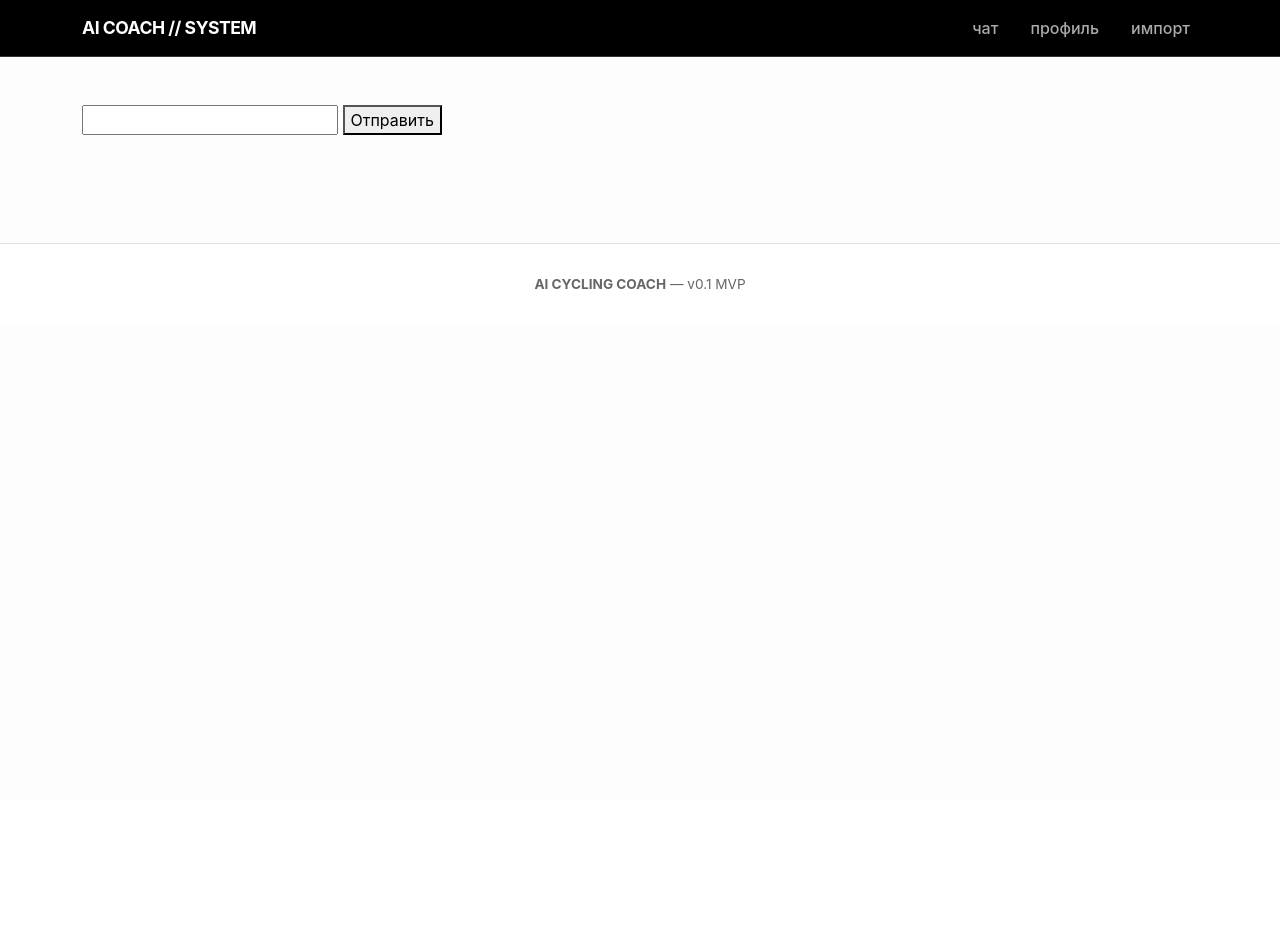
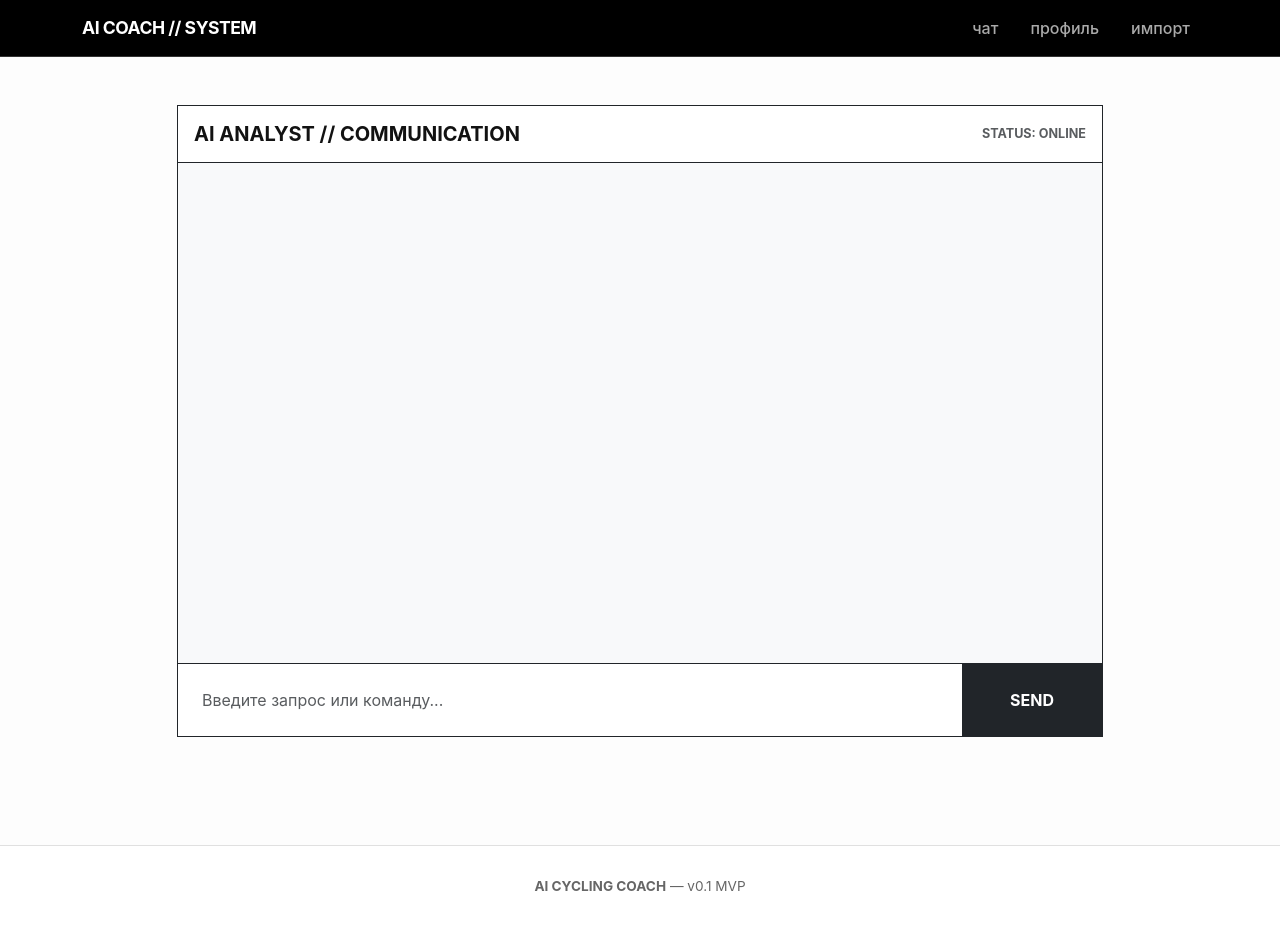
Before and after one commit to ripGoGa/mypet, a FastAPI app: template app/templates/coach.html in a window 1280 px wide. Before the commit the page ends 289 px from the top, so only its background shows below. Run offline with FastAPI, Linux system fonts and the light colour scheme; the template is opened without the code that fills it, so the values that code supplies are empty.

Commit message:
fix(chat): restore context injection and fix profile merging logic
- Logic: Update `ai_coach.py` to accept and merge separate `UserProfile` and `AthleteProfile` objects (handling None values).
- Main: Fix argument mismatch in `/coach/chat` endpoint; ensure `AthleteProfile` is fetched and passed to the service.
- Templates: Correct variable naming in `UserProfile.txt` to match database fields (fix `KeyError: 'current_FTP'`).
- Config: Ensure `Current_Content.txt` exists to prevent `FileNotFoundError` during prompt generation.

```diff
--- a/app/main.py
+++ b/app/main.py
@@ -236,25 +236,28 @@ async def get_advice(request: Request, session: Session = Depends(get_session),
 async def chat(request: Request, user_question: str = Form(...), session: Session = Depends(get_session),
                ollama_service=Depends(get_ollama_service)):
     # Получаем данные
-    profile = session.exec(select(UserProfile)).first()
-    if not profile:
+    user_profile = session.exec(select(UserProfile)).first()
+    if not user_profile:
         return RedirectResponse(url="/profile/create", status_code=303)
+    athlete_profile = session.exec(select(AthleteProfile).where(AthleteProfile.id == user_profile.id)).first()
+
     week_ago = datetime.now() - timedelta(days=7)
     workouts = session.exec(select(Workout).join(UploadedFile).where(UploadedFile.uploaded_at >= week_ago)).all()
     summary = ollama_service.format_workouts(workouts)
-    message_history = session.exec(select(ChatMessage).where(ChatMessage.user_id == profile.id).where(
-        ChatMessage.created_at >= week_ago))
-    prompt = await ollama_service.build_chat_messages(athlete=profile, user_message=user_question, summary=summary,
+    message_history = session.exec(select(ChatMessage).where(ChatMessage.user_id == user_profile.id).where(
+        ChatMessage.created_at >= week_ago)).all()
+    prompt = await ollama_service.build_chat_messages(user_profile=user_profile, athlete_profile=athlete_profile,
+                                                      user_message=user_question, summary=summary,
                                                       message_history=message_history)
 
     # Сохраняем вопрос пользователя
-    user_message = ChatMessage(user_id=profile.id, role='user', content=user_question)
+    user_message = ChatMessage(user_id=user_profile.id, role='user', content=user_question)
     session.add(user_message)
     session.commit()
     # Вызываем ИИ и передаем старую историю + новый вопрос
     answer = await ollama_service.chat(messages=prompt)
     # Сохраняем новый ответ в контекст
-    assistant_message = ChatMessage(user_id=profile.id, role='assistant', content=answer)
+    assistant_message = ChatMessage(user_id=user_profile.id, role='assistant', content=answer)
     session.add(assistant_message)
     session.commit()
 
--- a/app/prompts/User_Profile.txt
+++ b/app/prompts/User_Profile.txt
@@ -1,6 +1,6 @@
 ### USER PROFILE
 - Weight: {weight_kg} kg
-- Current FTP: {current_FTP} W
+- Current FTP: {current_ftp} W
 - Physical Limitations: {limitations}
 - Available Training Time: {weekly_hours} h/week
 - Equipment/Gear: {gear}
--- a/app/templates/coach.html
+++ b/app/templates/coach.html
@@ -1,30 +1,98 @@
 {% extends "base.html" %}
-{% block title %} Чат с тренером{% endblock %}
+
+{% block title %}Чат с системой{% endblock %}
+
 {% block content %}
-    {% for msg in message_history %}
+<div class="row justify-content-center">
+    <div class="col-lg-10">
 
-        {% if msg.role == 'user' %}
-            <div>Я: {{ msg.content }}</div>
-        {% else %}
-            <div>Тренер: {{ msg.content }}</div>
-        {% endif %}
+        <div class="card h-100 border-dark" style="min-height: 75vh;">
 
-    {% endfor %}
-    <form id="chat-form" action="/coach/chat" method="post">
-    <input type="text" name="user_question">
-    <button type="submit">Отправить</button></form>
-    <div id="loading_message" style="display:none;">
-        ⏳ Тренер анализирует данные, подождите... </div>
-        <script>
-         // 1. Находим нашу форму по ID
-const form = document.getElementById('chat-form');
+            <div class="card-header bg-white border-bottom border-dark d-flex justify-content-between align-items-center py-3">
+                <h5 class="mb-0 fw-bold text-uppercase spacing-1">AI Analyst // Communication</h5>
+                <small class="text-muted">STATUS: ONLINE</small>
+            </div>
 
-// 2. Находим скрытое сообщение по ID
-const loader = document.getElementById('loading_message');
+            <div class="card-body overflow-auto bg-light" id="chat-window" style="height: 500px;">
 
-// 3. Подслушиваем событие 'submit' (отправка) на форме
-form.addEventListener('submit', function() {
-    // Когда отправка произошла — меняем стиль на 'block' (показываем)
-    loader.style.display = 'block';
-});</script>
-            {% endblock %}
+                {% for msg in message_history %}
+                    {% if msg.role == 'user' %}
+                        <div class="d-flex justify-content-end mb-4">
+                            <div class="text-end" style="max-width: 80%;">
+                                <small class="text-muted text-uppercase mb-1 d-block" style="font-size: 0.7rem;">User</small>
+                                <div class="p-3 bg-white border border-dark text-dark">
+                                    {{ msg.content }}
+                                </div>
+                            </div>
+                        </div>
+                    {% else %}
+                        <div class="d-flex justify-content-start mb-4">
+                            <div class="text-start" style="max-width: 85%;">
+                                <small class="text-muted text-uppercase mb-1 d-block" style="font-size: 0.7rem;">System</small>
+                                <div class="p-3 bg-black text-white">
+                                    {{ msg.content }}
+                                </div>
+                            </div>
+                        </div>
+                    {% endif %}
+                {% endfor %}
+
+                <div id="loading_indicator" class="d-none justify-content-start mb-4">
+                    <div class="text-start">
+                         <small class="text-muted text-uppercase mb-1 d-block" style="font-size: 0.7rem;">System</small>
+                         <div class="p-3 bg-white border border-dark text-muted fst-italic d-flex align-items-center gap-2">
+                             <div class="spinner-border spinner-border-sm text-dark" role="status"></div>
+                             <span>ANALYZING DATA...</span>
+                         </div>
+                    </div>
+                </div>
+
+            </div>
+
+            <div class="card-footer bg-white border-top border-dark p-0">
+                <form id="chat-form" action="/coach/chat" method="post" class="d-flex">
+                    <input type="text" name="user_question"
+                           class="form-control border-0 p-4 shadow-none"
+                           placeholder="Введите запрос или команду..."
+                           autocomplete="off" required>
+
+                    <button type="submit" class="btn btn-dark px-5 border-0 rounded-0 text-uppercase fw-bold">
+                        Send
+                    </button>
+                </form>
+            </div>
+        </div>
+
+    </div>
+</div>
+
+<script>
+    const chatWindow = document.getElementById('chat-window');
+    const form = document.getElementById('chat-form');
+    const loader = document.getElementById('loading_indicator');
+    const inputField = form.querySelector('input[name="user_question"]');
+
+    // 1. Авто-скролл вниз при загрузке страницы
+    window.onload = function() {
+        chatWindow.scrollTop = chatWindow.scrollHeight;
+        inputField.focus(); // Сразу ставим курсор в поле ввода
+    };
+
+    // 2. Обработка отправки
+    form.addEventListener('submit', function() {
+        // Показываем индикатор загрузки
+        loader.classList.remove('d-none');
+        loader.classList.add('d-flex');
+
+        // Скроллим вниз, чтобы было видно индикатор
+        setTimeout(() => {
+            chatWindow.scrollTop = chatWindow.scrollHeight;
+        }, 50);
+
+        // Блокируем кнопку, чтобы не нажать дважды
+        const btn = form.querySelector('button');
+        btn.disabled = true;
+        btn.innerText = 'WAIT...';
+    });
+</script>
+{% endblock %}
```
Also changed, not shown: app/services/ai_coach.py (+10 -6 lines), app/prompts/Current_Content.txt (renamed from app/prompts/Current_Context.txt).
